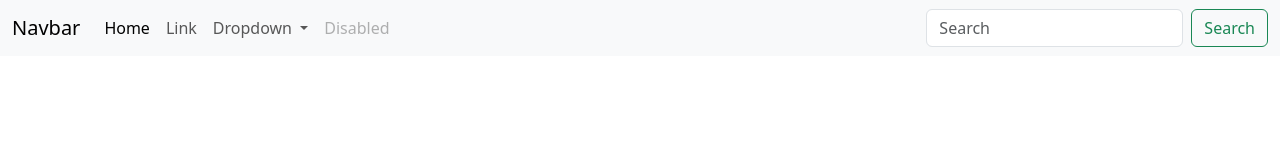
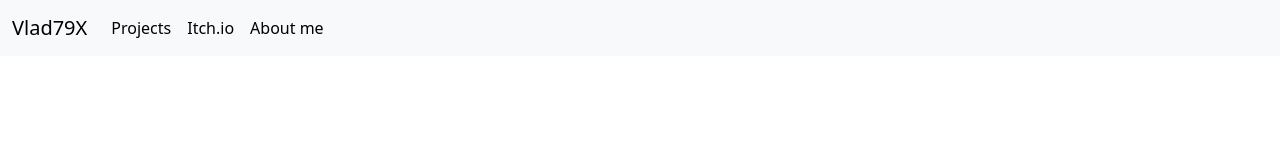
Before and after one commit to Vlad79X/Vlad79X.github.io, a plain HTML site: page index.html in a window 1280 px wide. Drawn offline with nearby package versions, Linux system fonts and the light colour scheme.

Commit message:
Update index.html

```diff
--- a/index.html
+++ b/index.html
@@ -3,37 +3,19 @@
   <head>
     <nav class="navbar navbar-expand-lg bg-body-tertiary">
   <div class="container-fluid">
-    <a class="navbar-brand" href="#">Navbar</a>
-    <button class="navbar-toggler" type="button" data-bs-toggle="collapse" data-bs-target="#navbarSupportedContent" aria-controls="navbarSupportedContent" aria-expanded="false" aria-label="Toggle navigation">
-      <span class="navbar-toggler-icon"></span>
-    </button>
+    <a class="navbar-brand" href="#">Vlad79X</a>
     <div class="collapse navbar-collapse" id="navbarSupportedContent">
       <ul class="navbar-nav me-auto mb-2 mb-lg-0">
         <li class="nav-item">
-          <a class="nav-link active" aria-current="page" href="#">Home</a>
+          <a class="nav-link active" aria-current="page" href="#">Projects</a>
         </li>
         <li class="nav-item">
-          <a class="nav-link" href="#">Link</a>
-        </li>
-        <li class="nav-item dropdown">
-          <a class="nav-link dropdown-toggle" href="#" role="button" data-bs-toggle="dropdown" aria-expanded="false">
-            Dropdown
-          </a>
-          <ul class="dropdown-menu">
-            <li><a class="dropdown-item" href="#">Action</a></li>
-            <li><a class="dropdown-item" href="#">Another action</a></li>
-            <li><hr class="dropdown-divider"></li>
-            <li><a class="dropdown-item" href="#">Something else here</a></li>
-          </ul>
+          <a class="nav-link active" aria-current="page" href="#">Itch.io</a>
         </li>
         <li class="nav-item">
-          <a class="nav-link disabled">Disabled</a>
+          <a class="nav-link active" aria-current="page" href="#">About me</a>
         </li>
       </ul>
-      <form class="d-flex" role="search">
-        <input class="form-control me-2" type="search" placeholder="Search" aria-label="Search">
-        <button class="btn btn-outline-success" type="submit">Search</button>
-      </form>
     </div>
   </div>
 </nav>
```
